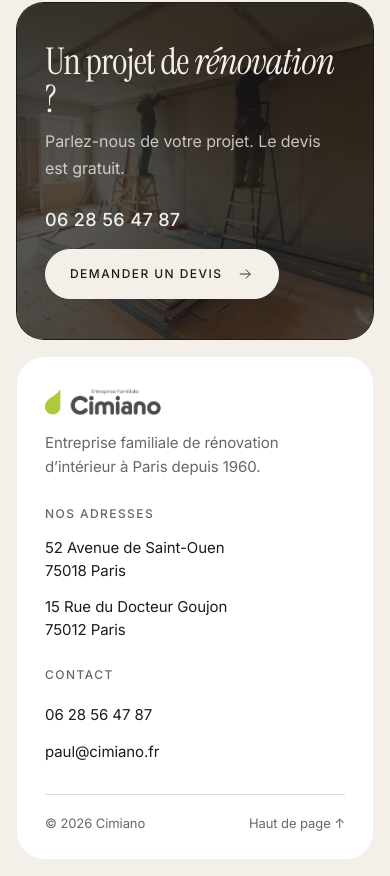
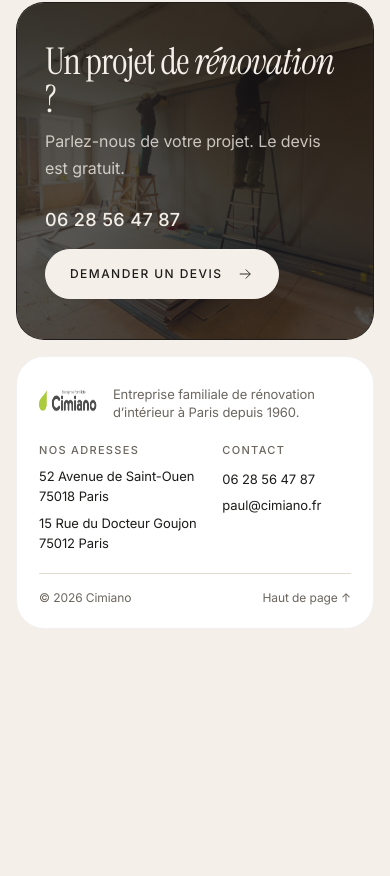
Before and after one commit to 3615-unit/cimiano-website, a plain HTML site: page index.html in a window 390 px wide. Shown: the part 6972-7848 px from the top of the page. After the commit the page ends 7617 px from the top, so only its background shows below. Drawn offline with Linux system fonts and the light colour scheme.

Commit message:
Compact the footer on phones
Addresses and contact side by side, logo and tagline on one line,
13px text and tighter spacing. Footer height on a 375px phone drops
from about 500px to 270px.

Co-Authored-By: Claude Opus 5.5 <noreply@anthropic.com>

```diff
--- a/css/style.css
+++ b/css/style.css
@@ -767,3 +767,22 @@ label { font-size: 0.875rem; }
 @media (prefers-reduced-motion: reduce) {
   .hero-body .eyebrow::before { animation: none; }
 }
+
+/* Footer on phones: compact. Addresses and contact side by side, smaller
+   text, tighter spacing, so it reads as a footer and not as a list. */
+@media (max-width: 760px) {
+  .site-footer {
+    grid-template-columns: 1.3fr 1fr;
+    gap: 20px 16px;
+    padding: 28px 22px 20px;
+  }
+  .foot-brand { grid-column: 1 / -1; display: flex; align-items: center; gap: 14px; }
+  .foot-brand img { height: 26px; margin: 0; }
+  .foot-brand p { font-size: var(--fs-xs); line-height: 1.4; margin: 0; }
+  .foot-label { font-size: 0.6875rem; margin-bottom: 8px; }
+  .site-footer address, .foot-col > a { font-size: var(--fs-xs); line-height: 1.5; }
+  .site-footer address { white-space: normal; }
+  .foot-addresses { gap: 8px; }
+  .foot-col > a { padding: 3px 0; }
+  .foot-bottom { font-size: 0.75rem; padding-top: 14px; }
+}
```
